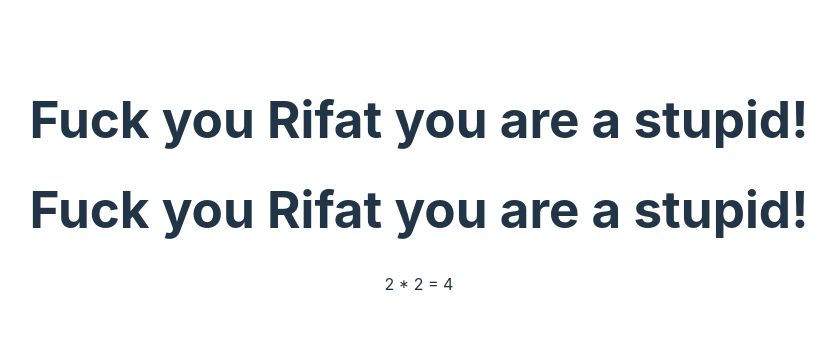
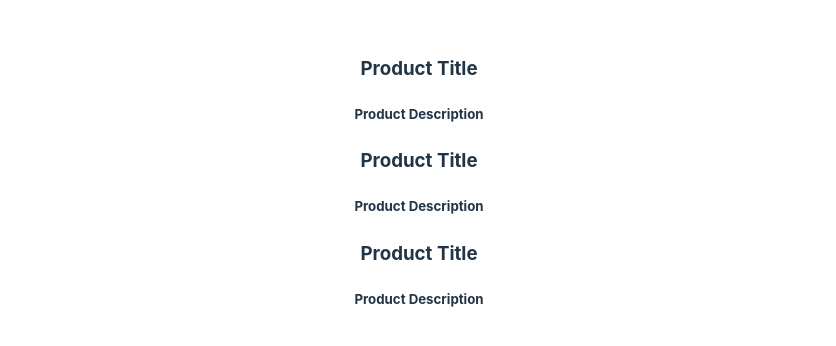
Before and after one commit to MAHRifat/Delta-web-development-course, a React (Vite) app in the folder React/basic-react-app/: page / in a window 1280 px wide. Shown: the part 216-562 px from the top of the page, without its empty margins (221-1057 px from the left). Built offline with nearby package versions, Linux system fonts and the light colour scheme.

Commit message:
learn structring components

```diff
--- a/React/basic-react-app/src/App.jsx
+++ b/React/basic-react-app/src/App.jsx
@@ -1,15 +1,15 @@
 import './App.css'
-
+import ProductCard from './ProductCard'
 function Title(){
   return <h1>Fuck you Rifat you are a stupid!</h1>
 }
 
+
+
 function App() {
   return (
    <>
-     <Title/>
-     <Title/>
-     <p>2 * 2 = { 2* 2 }</p>
+     <ProductCard/>
    </>
 
   )
--- /dev/null
+++ b/React/basic-react-app/src/ProductCard.jsx
@@ -0,0 +1,13 @@
+import { Product } from "./product";
+
+function ProductCard(){
+    return(
+        <>
+            <Product/>
+            <Product/>
+            <Product/>
+        </>
+    );
+}
+
+export default ProductCard;
--- /dev/null
+++ b/React/basic-react-app/src/product.jsx
@@ -0,0 +1,11 @@
+function Product(){
+    return(
+        <div>
+            <h3>Product Title</h3>
+            <h5>Product Description</h5>
+        </div>
+    );
+}
+
+
+export {Product};
```
